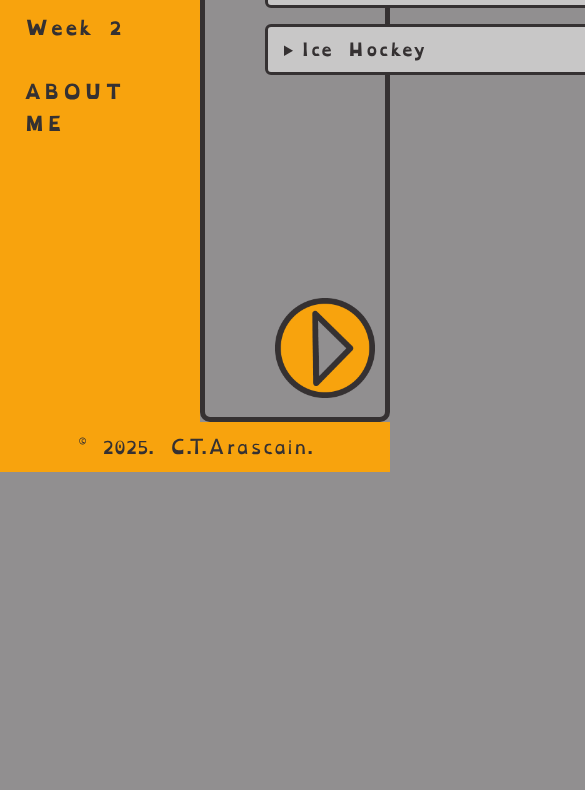
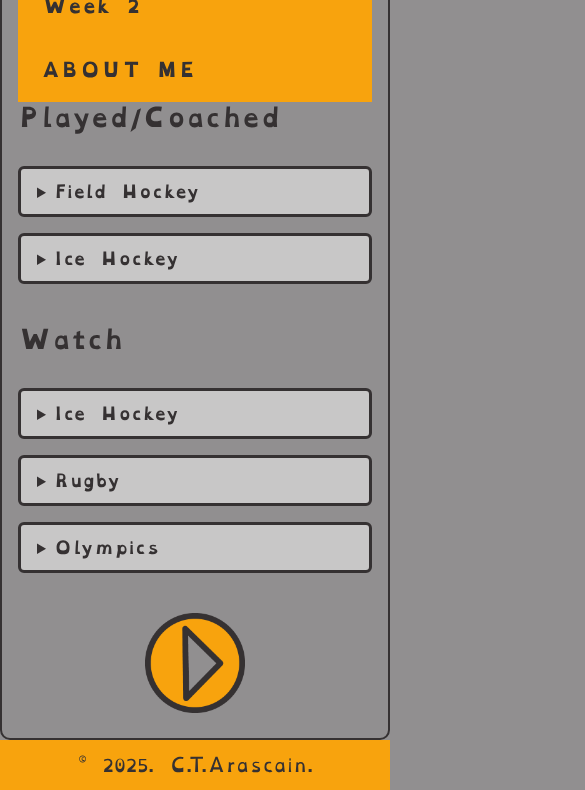
Before and after one commit to C-Tyler36/GCC, a plain HTML site: page sport.html in a window 390 px wide. Shown: the part 372-1162 px from the top of the page, 585 px wide, since content can reach past the window. Before the commit the page ends 844 px from the top, so only its background shows below. Drawn offline with Linux system fonts and the light colour scheme.

Commit message:
Update frame.css
Added media queries to CSS

```diff
--- a/frame.css
+++ b/frame.css
@@ -350,4 +350,49 @@ footer {
         /* END FOOTER */
 
         /* UTILITY */
+@media (max-width: 800px) {
+    main {
+        margin-left: 0;
+        padding: 16px;
+        border-width: 2px;
+    }
+    .side-navbar {
+        position: static;
+        width: 100%;
+        top: 0;
+        left: 0;
+        padding-top: 0;
+        bottom: auto;
+        z-index: 1000;
+    }
+    .main-columns {
+        flex-direction: column;
+        gap: 24px;
+    }
+    .left-column,
+    .right-column {
+        width: 100%;
+        margin-left: 0;
+        padding-left: 0;
+    }
+    .profile-image {
+        float: none;
+        display: block;
+        margin: 0 auto 16px auto;
+        width: 80vw;
+        max-width: 300px;
+    }
+    .links {
+        position: static;
+        margin: 24px auto 0 auto;
+        display: flex;
+        justify-content: center;
+    }
+    h1 {
+        font-size: 2.5em;
+    }
+    h2 {
+        font-size: 1.5em;
+    }
+}
         /* END UTILITY */
```
